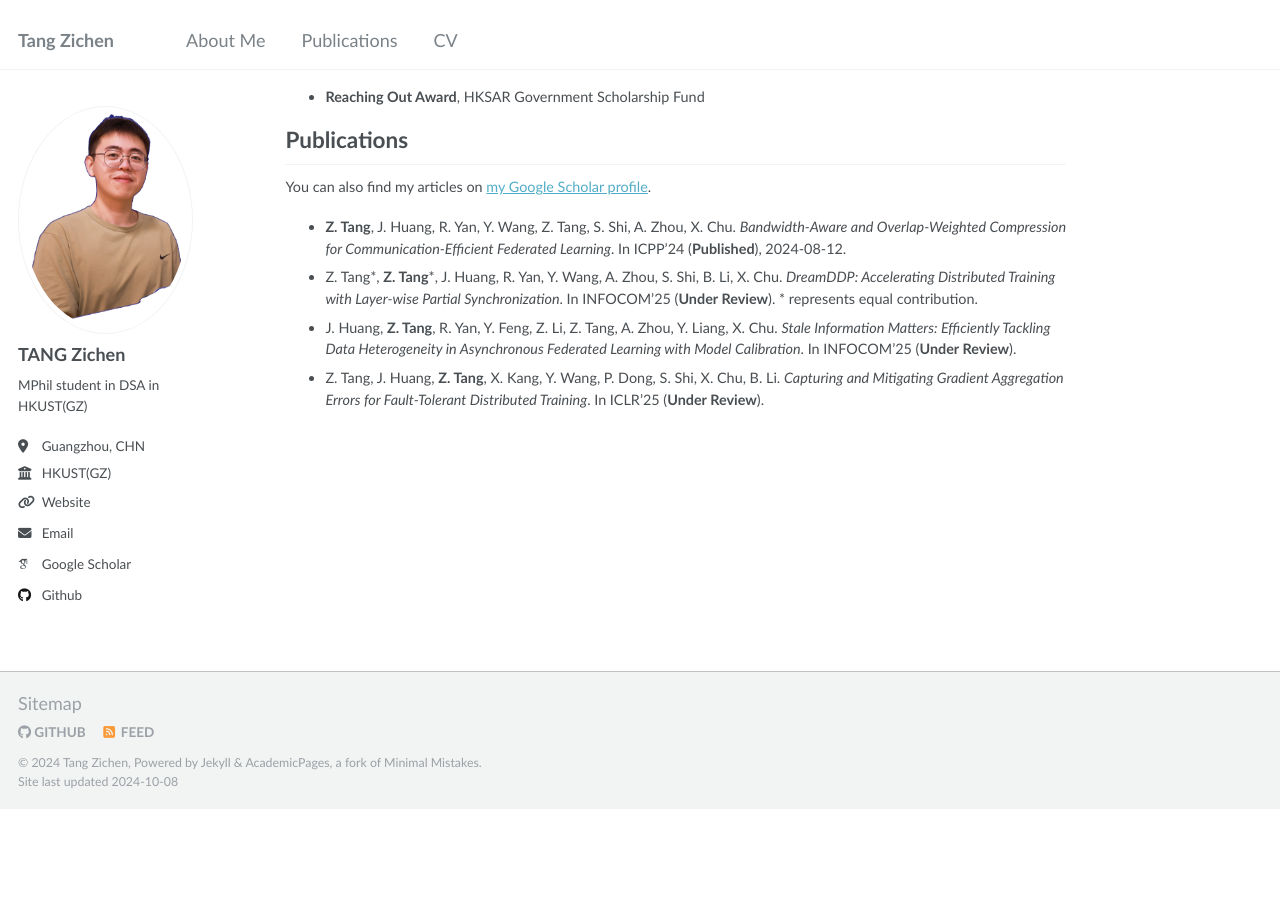
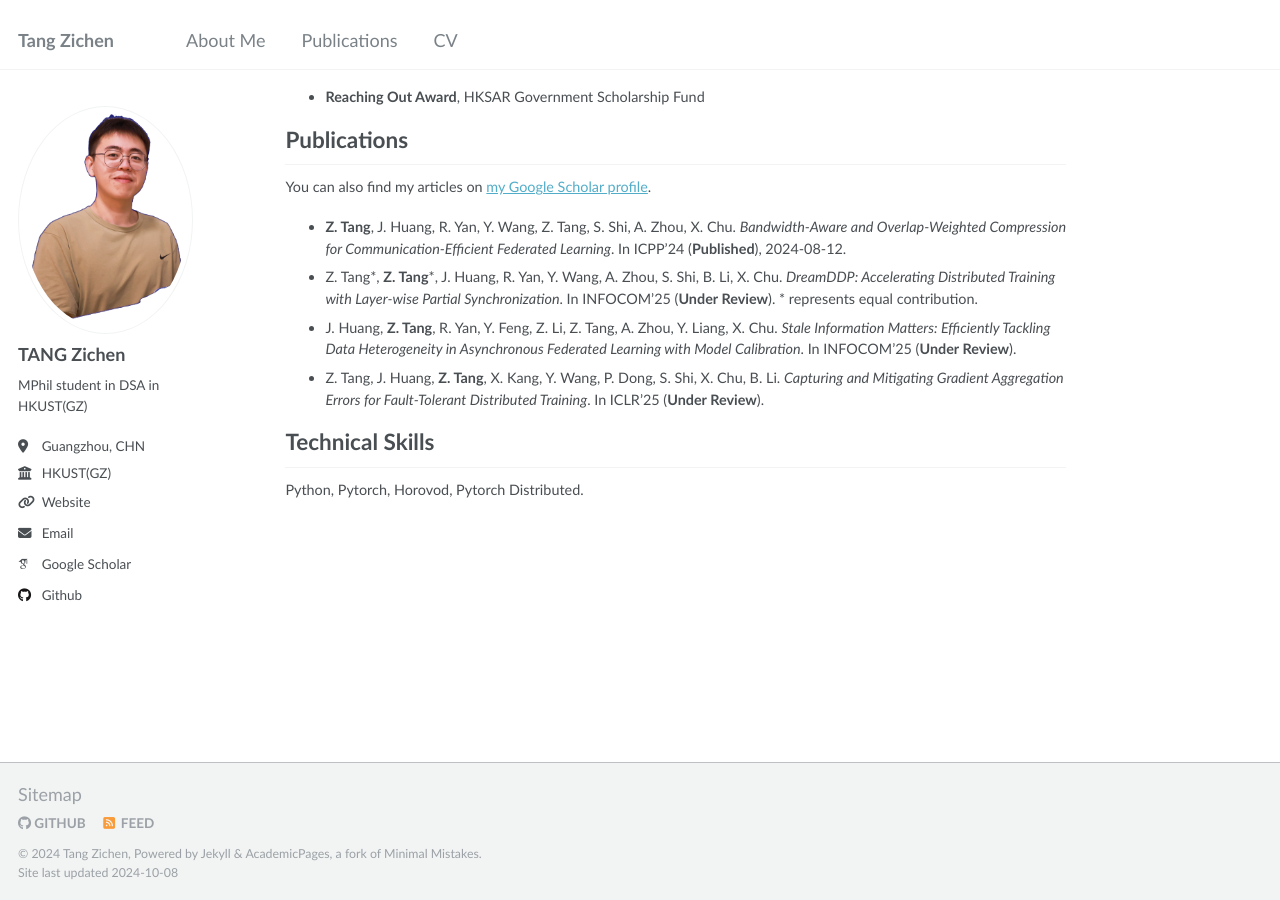
Before and after one commit to trl730109/trl730109.github.io, a Jekyll site: the page built from _pages/about.md, in a window 1280 px wide and 900 px high, scrolled down 647 px. Built offline with Jekyll 4.4.1, drawn with Linux system fonts in a browser that asks for light colours; some web fonts are replaced; before the commit the page ends 1457 px from its top, so only the background shows below that.

Commit message:
Update about.md

```diff
--- a/_pages/about.md
+++ b/_pages/about.md
@@ -35,3 +35,6 @@ My CV in PDF format can be downloaded [here](/files/CV_PhD_TANG_Zichen.pdf).
 - Z. Tang*, **Z. Tang**\*, J. Huang, R. Yan, Y. Wang, A. Zhou, S. Shi, B. Li, X. Chu. _DreamDDP: Accelerating Distributed Training with Layer-wise Partial Synchronization_. In INFOCOM'25 (**Under Review**). * represents equal contribution.
 - J. Huang, **Z. Tang**, R. Yan, Y. Feng, Z. Li, Z. Tang, A. Zhou, Y. Liang, X. Chu. _Stale Information Matters: Efficiently Tackling Data Heterogeneity in Asynchronous Federated Learning with Model Calibration_. In INFOCOM'25 (**Under Review**).
 - Z. Tang, J. Huang, **Z. Tang**, X. Kang, Y. Wang, P. Dong, S. Shi, X. Chu, B. Li. _Capturing and Mitigating Gradient Aggregation Errors for Fault-Tolerant Distributed Training_. In ICLR'25 (**Under Review**).
+
+## Technical Skills
+Python, Pytorch, Horovod, Pytorch Distributed.
```
